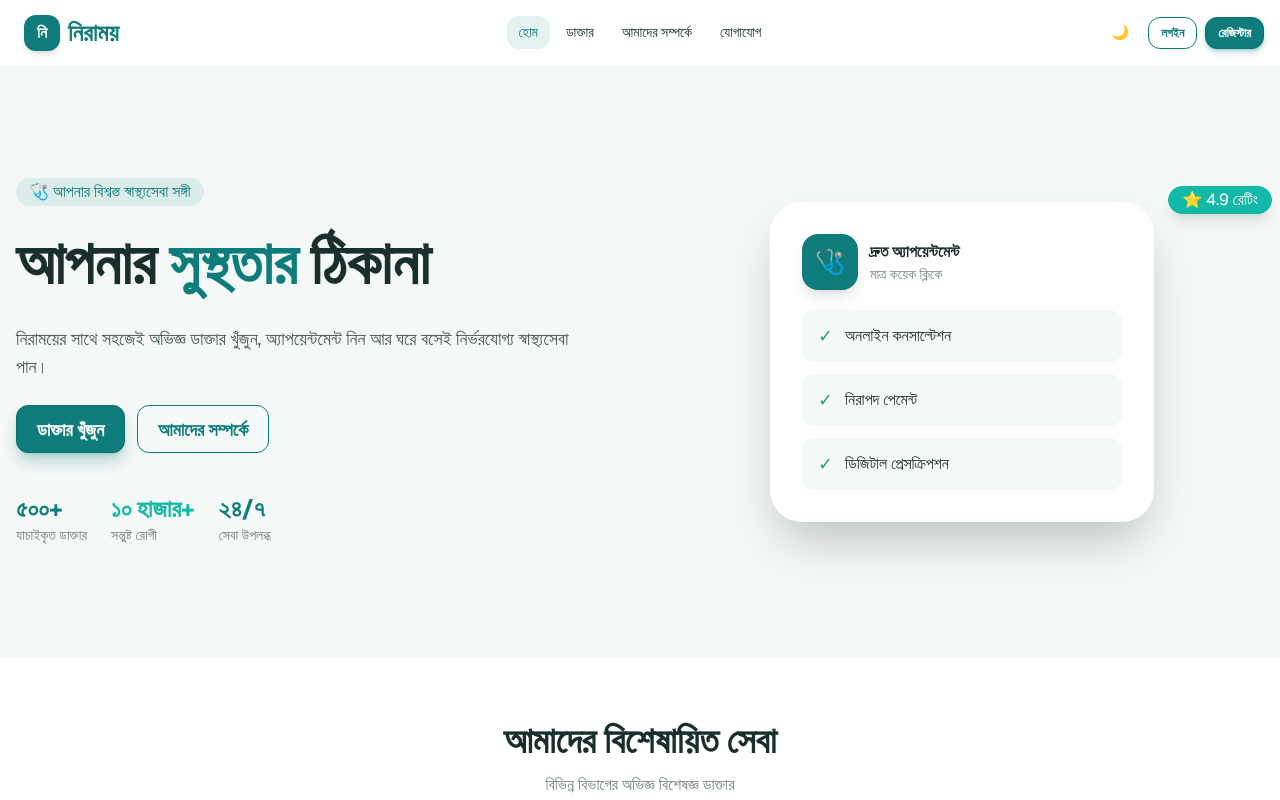
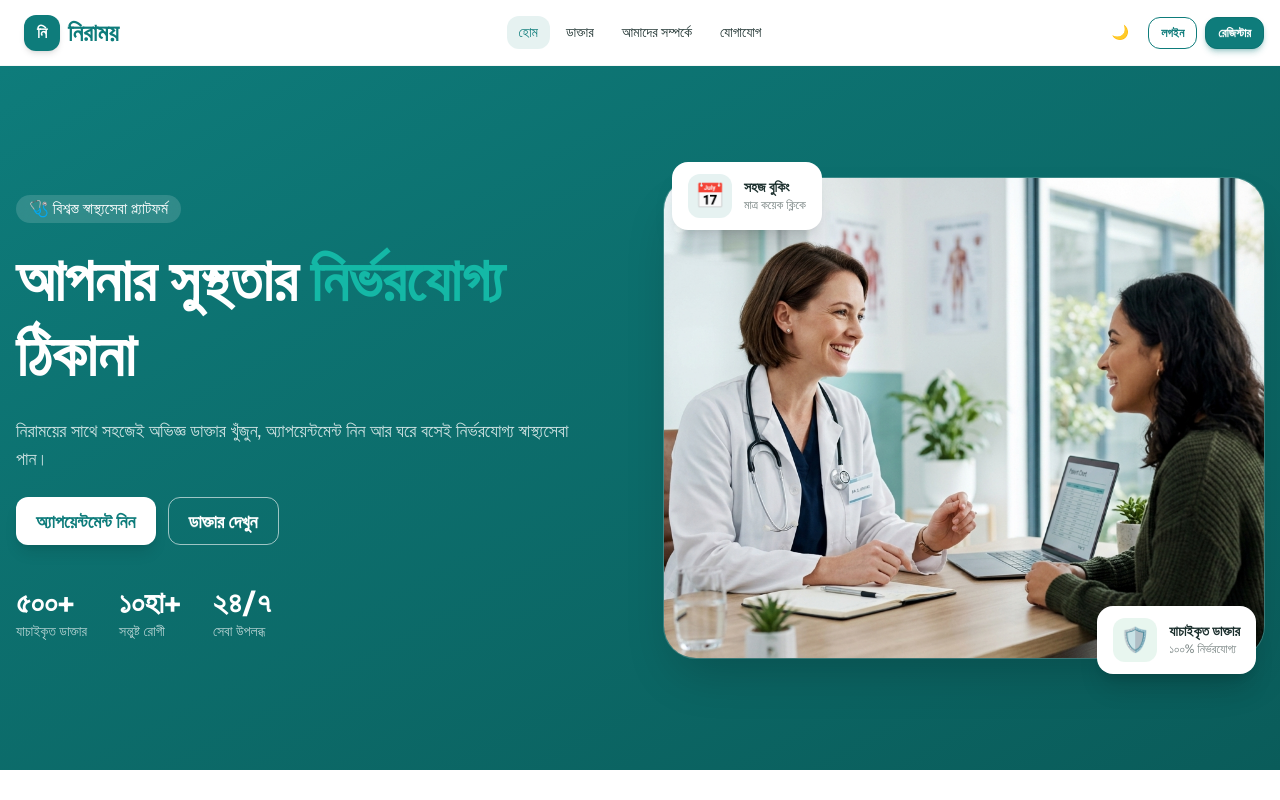
Before and after one commit to Biplob106/niramoy-client, a Next.js app: page / in a window 1280 px wide. Shown: the top 800 px of the page. Built offline with nearby package versions, Linux system fonts and the light colour scheme; no server answers.

Commit message:
style: redesign hero section with image

```diff
--- a/src/app/page.js
+++ b/src/app/page.js
@@ -1,4 +1,5 @@
 import Link from "next/link";
+import Image from "next/image";
 import FeaturedDoctors from "@/components/FeaturedDoctors";
 import Statistics from "@/components/Statistics";
 import WhyChoose from "@/components/WhyChoose";
@@ -17,78 +18,85 @@ export default function Home() {
   return (
     <div>
       {/* ---------- Banner / Hero ---------- */}
-      <section className="bg-hero-mesh">
-        <div className="max-w-7xl mx-auto px-4 py-20 md:py-28 grid lg:grid-cols-2 gap-10 items-center">
-          {/* বাম পাশ */}
+      <section className="bg-gradient-to-br from-primary to-accent text-white">
+        <div className="max-w-7xl mx-auto px-4 py-20 md:py-28 grid lg:grid-cols-2 gap-12 items-center">
+          {/* বাম পাশ — টেক্সট */}
           <div className="text-center lg:text-left">
-            <span className="badge badge-lg bg-primary/10 text-primary border-0 font-medium mb-5">
-              🩺 আপনার বিশ্বস্ত স্বাস্থ্যসেবা সঙ্গী
+            <span className="badge badge-lg bg-white/15 text-white border-0 font-medium mb-5 backdrop-blur-sm">
+              🩺 বিশ্বস্ত স্বাস্থ্যসেবা প্ল্যাটফর্ম
             </span>
             <h1 className="text-4xl md:text-6xl font-extrabold leading-tight">
-              আপনার <span className="text-primary">সুস্থতার</span> ঠিকানা
+              আপনার সুস্থতার <span className="text-secondary">নির্ভরযোগ্য</span> ঠিকানা
             </h1>
-            <p className="py-6 text-lg opacity-80 max-w-xl mx-auto lg:mx-0">
+            <p className="py-6 text-lg text-white/80 max-w-xl mx-auto lg:mx-0">
               নিরাময়ের সাথে সহজেই অভিজ্ঞ ডাক্তার খুঁজুন, অ্যাপয়েন্টমেন্ট নিন আর ঘরে
               বসেই নির্ভরযোগ্য স্বাস্থ্যসেবা পান।
             </p>
             <div className="flex flex-wrap gap-3 justify-center lg:justify-start">
-              <Link href="/doctors" className="btn btn-primary btn-lg shadow-lg shadow-primary/30 transition">
-                ডাক্তার খুঁজুন
+              <Link
+                href="/doctors"
+                className="btn btn-lg bg-white text-primary border-0 hover:bg-white/90 shadow-lg shadow-black/10 transition"
+              >
+                অ্যাপয়েন্টমেন্ট নিন
               </Link>
-              <Link href="/about" className="btn btn-outline btn-primary btn-lg transition">
-                আমাদের সম্পর্কে
+              <Link
+                href="/doctors"
+                className="btn btn-lg btn-outline text-white border-white/60 hover:bg-white hover:text-primary hover:border-white transition"
+              >
+                ডাক্তার দেখুন
               </Link>
             </div>
 
-            {/* ছোট ট্রাস্ট চিপ */}
-            <div className="flex flex-wrap gap-6 justify-center lg:justify-start mt-10">
+            {/* পরিসংখ্যান */}
+            <div className="flex flex-wrap gap-8 justify-center lg:justify-start mt-10">
               <div>
-                <div className="text-2xl font-bold text-primary">৫০০+</div>
-                <div className="text-sm opacity-60">যাচাইকৃত ডাক্তার</div>
+                <div className="text-3xl font-bold">৫০০+</div>
+                <div className="text-sm text-white/70">যাচাইকৃত ডাক্তার</div>
               </div>
               <div>
-                <div className="text-2xl font-bold text-secondary">১০ হাজার+</div>
-                <div className="text-sm opacity-60">সন্তুষ্ট রোগী</div>
+                <div className="text-3xl font-bold">১০হা+</div>
+                <div className="text-sm text-white/70">সন্তুষ্ট রোগী</div>
               </div>
               <div>
-                <div className="text-2xl font-bold text-primary">২৪/৭</div>
-                <div className="text-sm opacity-60">সেবা উপলব্ধ</div>
+                <div className="text-3xl font-bold">২৪/৭</div>
+                <div className="text-sm text-white/70">সেবা উপলব্ধ</div>
               </div>
             </div>
           </div>
 
-          {/* ডান পাশ — ডেকোরেটিভ কার্ড */}
-          <div className="relative hidden lg:block">
-            {/* সাবটল টিল অ্যাকসেন্ট শেপ */}
-            <div className="absolute -inset-4 -z-10 rounded-[3rem] bg-primary/10 rotate-6"></div>
-            <div className="absolute top-8 -left-6 -z-10 w-24 h-24 rounded-full bg-secondary/10 blur-xl"></div>
-            <div className="card bg-base-100 shadow-2xl rounded-[2rem] p-8 max-w-sm mx-auto">
-              <div className="flex items-center gap-3 mb-5">
-                <span className="grid place-items-center w-14 h-14 rounded-2xl bg-primary text-white text-2xl shadow-lg">
-                  🩺
-                </span>
-                <div>
-                  <p className="font-bold">দ্রুত অ্যাপয়েন্টমেন্ট</p>
-                  <p className="text-sm opacity-60">মাত্র কয়েক ক্লিকে</p>
-                </div>
-              </div>
-              <div className="space-y-3">
-                {["অনলাইন কনসাল্টেশন", "নিরাপদ পেমেন্ট", "ডিজিটাল প্রেসক্রিপশন"].map(
-                  (t) => (
-                    <div
-                      key={t}
-                      className="flex items-center gap-3 bg-base-200 rounded-xl px-4 py-3"
-                    >
-                      <span className="text-success text-lg">✓</span>
-                      <span className="font-medium">{t}</span>
-                    </div>
-                  )
-                )}
+          {/* ডান পাশ — ছবি + ফ্লোটিং কার্ড */}
+          <div className="relative">
+            <div className="relative rounded-[2rem] overflow-hidden shadow-2xl shadow-black/20 ring-1 ring-white/20">
+              <Image
+                src="/hero.png"
+                alt="নিরাময় — বিশ্বস্ত ডাক্তার ও স্বাস্থ্যসেবা"
+                width={640}
+                height={640}
+                priority
+                className="w-full h-[26rem] md:h-[30rem] object-cover"
+              />
+            </div>
+
+            {/* ফ্লোটিং কার্ড — সহজ বুকিং */}
+            <div className="absolute -top-4 -left-4 md:left-2 bg-base-100 text-base-content rounded-2xl shadow-xl px-4 py-3 flex items-center gap-3">
+              <span className="grid place-items-center w-11 h-11 rounded-xl bg-primary/10 text-2xl">
+                📅
+              </span>
+              <div>
+                <p className="font-bold text-sm leading-tight">সহজ বুকিং</p>
+                <p className="text-xs opacity-60">মাত্র কয়েক ক্লিকে</p>
               </div>
             </div>
-            {/* ফ্লোটিং ব্যাজ */}
-            <div className="absolute -top-4 -right-2 badge badge-secondary badge-lg shadow-lg gap-1">
-              ⭐ 4.9 রেটিং
+
+            {/* ফ্লোটিং কার্ড — যাচাইকৃত ডাক্তার */}
+            <div className="absolute -bottom-4 -right-4 md:right-2 bg-base-100 text-base-content rounded-2xl shadow-xl px-4 py-3 flex items-center gap-3">
+              <span className="grid place-items-center w-11 h-11 rounded-xl bg-success/10 text-2xl">
+                🛡️
+              </span>
+              <div>
+                <p className="font-bold text-sm leading-tight">যাচাইকৃত ডাক্তার</p>
+                <p className="text-xs opacity-60">১০০% নির্ভরযোগ্য</p>
+              </div>
             </div>
           </div>
         </div>
```
Also changed, not shown: public/hero.png (added).
